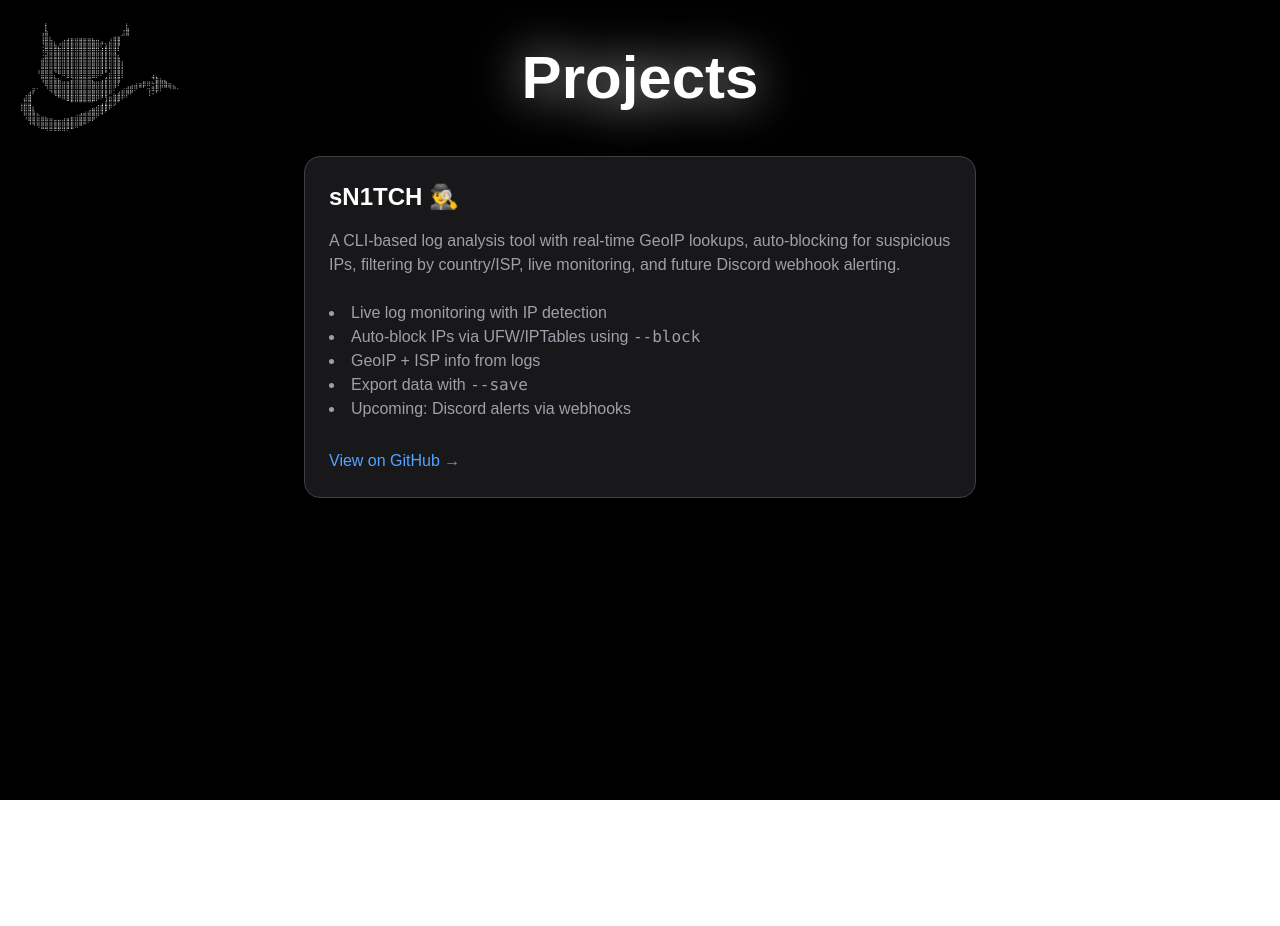
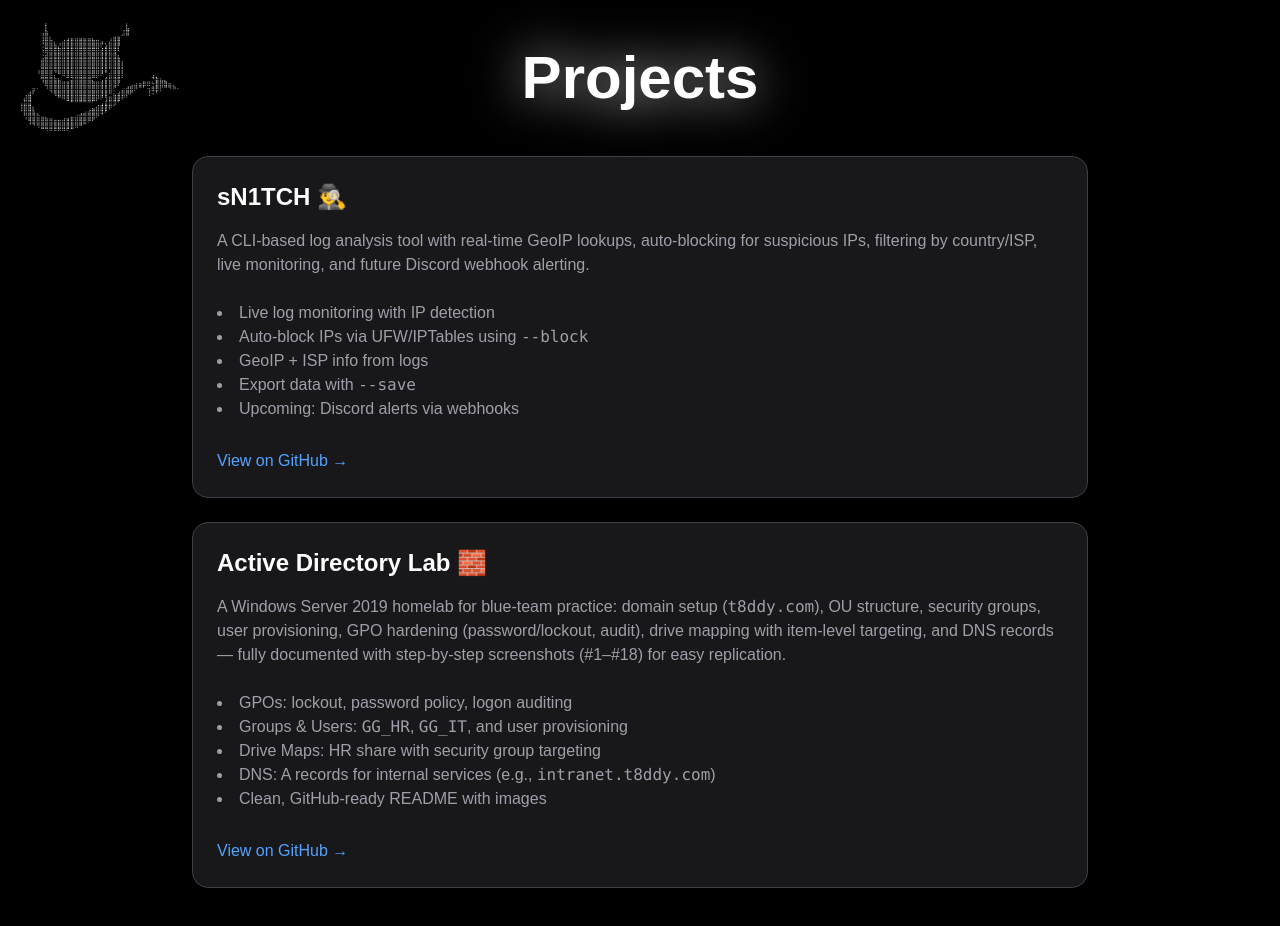
Before and after one commit to t8ddyxrd/Website, a Next.js app: page /projects in a window 1280 px wide. Shown: the top 926 px of the page. Before the commit the page ends 800 px from the top, so only its background shows below. Built offline with nearby package versions, Linux system fonts and the light colour scheme.

Commit message:
Added AD Lab build project card

```diff
--- a/src/pages/projects.tsx
+++ b/src/pages/projects.tsx
@@ -5,7 +5,6 @@ import Image from 'next/image';
 export default function Projects() {
   return (
     <main className="min-h-screen bg-black text-white font-sans px-6 py-12 relative flex flex-col items-center">
-
       {/* 👿 Logo */}
       <Link href="/">
         <div className="absolute top-5 left-5 hover:scale-105 transition-transform cursor-pointer z-50">
@@ -29,12 +28,14 @@ export default function Projects() {
         Projects
       </motion.h1>
 
+      {/* Cards container */}
+      <div className="w-full max-w-4xl grid gap-6">
         {/* 🕵️ sN1TCH Project Card */}
         <motion.div
-        className="bg-zinc-900 p-6 rounded-2xl w-full max-w-2xl shadow-lg border border-zinc-700"
+          className="bg-zinc-900 p-6 rounded-2xl w-full shadow-lg border border-zinc-700"
           initial={{ opacity: 0, y: 40 }}
           animate={{ opacity: 1, y: 0 }}
-        transition={{ duration: 1, delay: 0.3 }}
+          transition={{ duration: 1, delay: 0.25 }}
         >
           <div className="flex flex-col gap-4">
             <h2 className="text-2xl font-semibold">sN1TCH 🕵️‍♂️</h2>
@@ -59,6 +60,40 @@ export default function Projects() {
             </a>
           </div>
         </motion.div>
+
+        {/* 🧱 AD Lab Build Card */}
+        <motion.div
+          className="bg-zinc-900 p-6 rounded-2xl w-full shadow-lg border border-zinc-700"
+          initial={{ opacity: 0, y: 40 }}
+          animate={{ opacity: 1, y: 0 }}
+          transition={{ duration: 1, delay: 0.35 }}
+        >
+          <div className="flex flex-col gap-4">
+            <h2 className="text-2xl font-semibold">Active Directory Lab 🧱</h2>
+            <p className="text-zinc-400">
+              A Windows Server 2019 homelab for blue-team practice: domain setup (<code>t8ddy.com</code>),
+              OU structure, security groups, user provisioning, GPO hardening (password/lockout, audit),
+              drive mapping with item-level targeting, and DNS records — fully documented with step-by-step
+              screenshots (#1–#18) for easy replication.
+            </p>
+            <ul className="list-disc list-inside text-zinc-400 mt-2">
+              <li>GPOs: lockout, password policy, logon auditing</li>
+              <li>Groups & Users: <code>GG_HR</code>, <code>GG_IT</code>, and user provisioning</li>
+              <li>Drive Maps: HR share with security group targeting</li>
+              <li>DNS: A records for internal services (e.g., <code>intranet.t8ddy.com</code>)</li>
+              <li>Clean, GitHub-ready README with images</li>
+            </ul>
+            <a
+              href="https://github.com/t8ddyxrd/ad-lab" // ← replace if your repo slug differs
+              target="_blank"
+              rel="noopener noreferrer"
+              className="text-blue-400 hover:underline mt-3"
+            >
+              View on GitHub →
+            </a>
+          </div>
+        </motion.div>
+      </div>
     </main>
   );
 }
```
Lines whose indentation alone changed are shown as unchanged.
